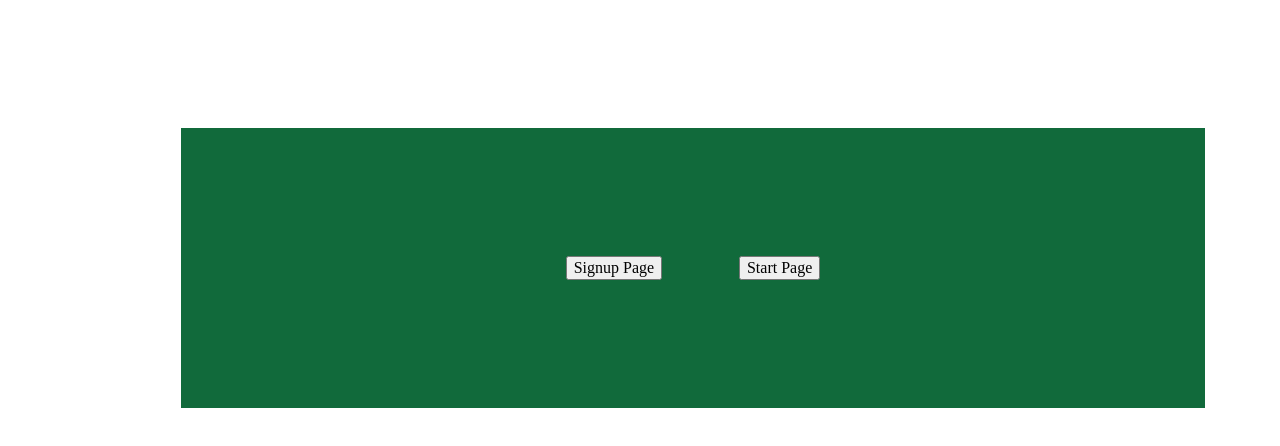
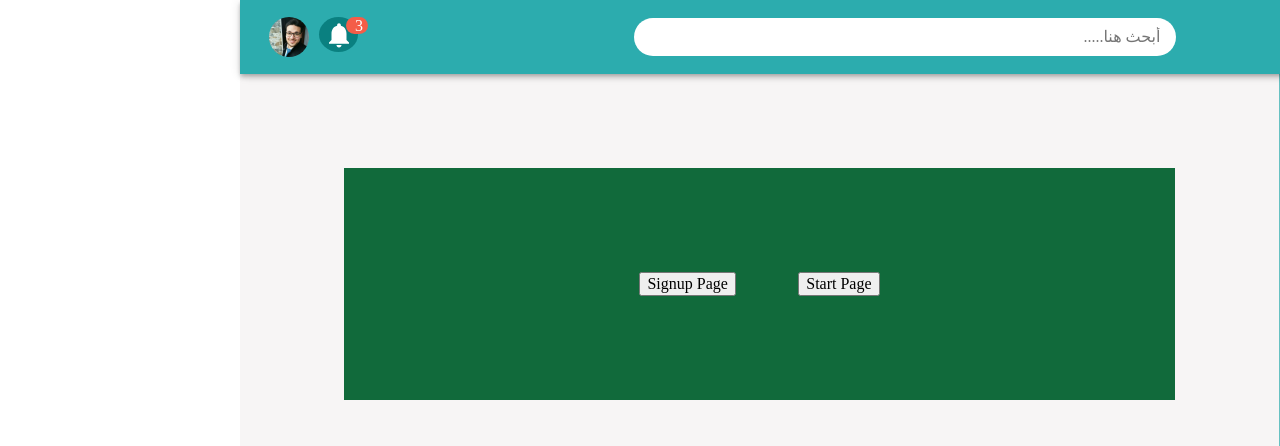
Before and after one commit to mohammedalakhras/Smart-Hospital, a React (Vite) app in the folder frontOf5thYearProject/: page / in a window 1280 px wide. Shown: the top 446 px of the page. Built offline with nearby package versions, Linux system fonts and the light colour scheme.

Commit message:
navBar and SideBar

```diff
--- /dev/null
+++ b/frontOf5thYearProject/src/components/AppNavBar/AppNavBar.jsx
@@ -0,0 +1,51 @@
+//mui components
+import { Box, AppBar, Toolbar, Avatar, Stack, Button } from "@mui/material";
+
+//style css file
+import classes from "./AppNavBar.module.css";
+
+//icon
+import NotificationsIcon from "@mui/icons-material/Notifications";
+import MenuIcon from "@mui/icons-material/Menu";
+
+//image
+import logo from "../../assets/image/logo.png";
+import avaterImage from "../../assets/image/aghiad.jpg";
+
+//context
+import { MainContext } from "../../pages/App";
+import { useContext } from "react";
+export default function AppNavBar() {
+  const {IsMobileValue  , isOpenValue} = useContext(MainContext)
+  const [  , setIsSideBarOpen] = isOpenValue
+  const [isMobile] = IsMobileValue
+  return (
+    <>
+      <AppBar>
+        <Toolbar className={classes.Toolbar}>
+          {isMobile && (
+            <Button p={0} className={classes.menuButton} onClick={()=>{setIsSideBarOpen(true)}}>
+              <MenuIcon />
+            </Button>
+          )}
+          <Box className={classes.logo}>
+            <img src={logo} alt="logo" />
+          </Box>
+          <Box>
+            <input placeholder="أبحث هنا..... " />
+          </Box>
+          <Box>
+            <Stack direction="row" className={classes.AvaterContainer}>
+              <Box>
+                <span>3</span>
+                <NotificationsIcon />
+              </Box>
+              <Avatar src={avaterImage} />
+            </Stack>
+          </Box>
+        </Toolbar>
+      </AppBar>
+      <Toolbar />
+    </>
+  );
+}
--- /dev/null
+++ b/frontOf5thYearProject/src/components/AppNavBar/AppNavBar.module.css
@@ -0,0 +1,57 @@
+.Toolbar{
+    background-color: var(--primary);
+    padding: 5px 20px;
+    justify-content: space-between;
+}
+.Toolbar input{
+    background-color: white;
+    padding: 10px 15px;
+    border-radius: 40px;
+    border: none;
+    width: 40vw;
+}
+.Toolbar input:focus{
+    outline: none;
+}
+.logo{
+    width: 50px;
+}
+.logo img{
+    width: 100%;
+}
+.AvaterContainer div{
+    margin: 5px
+}
+.AvaterContainer div:first-child{
+    background-color: #0A8080;
+    width: 35px;
+    height: 35px;
+    border-radius: 50%;
+    padding-right:4px ;
+    position: relative;
+}
+.AvaterContainer div:first-child span{
+    position: absolute;
+    background-color: #F45D48;
+    width: 17px ;
+    height: 17px;
+    padding-right: 5px;
+    border-radius: 100px;
+    right: -10px;
+}
+.AvaterContainer svg{
+    margin-top: 3px;
+    font-size: 30px;
+}
+@media (max-width:800px) {
+    .AvaterContainer div{
+        margin: 2px;
+    }
+    .logo {
+        width : 40px ;
+    }
+}
+.menuButton{
+    min-width: 0px !important;
+    width: 30px;
+}
--- /dev/null
+++ b/frontOf5thYearProject/src/components/SideBar/SideBar.jsx
@@ -0,0 +1,43 @@
+import {Drawer} from '@mui/material'
+import SideBarContent from './SideBarContent/SideBarContent'
+import { useContext } from 'react'
+import { MainContext } from '../../pages/App'
+export default function SideBar() {
+    const {IsMobileValue,  isOpenValue} = useContext(MainContext)
+    const [isSideBarOpen , setIsSideBarOpen] = isOpenValue
+    const [isMobile ]= IsMobileValue
+  return (
+    <>
+    {!isMobile && <Drawer
+          variant="permanent"
+          sx={{
+            height:'90.5vh' ,
+            "& .MuiDrawer-paper": {
+              backgroundColor: "#68C1C2",
+              overflow: "hidden",
+              position: "static",
+              width:"240px" ,
+              pt: "7px",
+            },
+          }}
+        >
+            <SideBarContent />
+        </Drawer>}
+    {isMobile && <Drawer
+          open={isSideBarOpen}
+          onClose={()=>{setIsSideBarOpen(false)}}
+          anchor='right'
+          sx={{
+            "& .MuiDrawer-paper": {
+              backgroundColor: "#68C1C2",
+              overflow: "hidden",
+              width:"240px" ,
+              pt: "7px",
+            },
+          }}
+        >
+            <SideBarContent />
+        </Drawer>}
+    </>
+  )
+}
--- /dev/null
+++ b/frontOf5thYearProject/src/components/SideBar/SideBarContent/SideBarContent.jsx
@@ -0,0 +1,37 @@
+import { Box, Typography , Avatar } from "@mui/material";
+import classes from "./SideBarContent.module.css";
+import Logo from '../../../assets/image/aghiad.jpg'
+import { MainContext } from "../../../pages/App";
+import { useContext } from "react";
+export default function SideBarContent() {
+  const { IsMobileValue } = useContext(MainContext);
+  const [isMobile] = IsMobileValue;
+  return (
+    <Box className={classes.container}>
+      {isMobile && <span>
+        <Typography variant="string" >Aghiad</Typography>
+        <Avatar  src={Logo}></Avatar >
+        </span>}
+      <Box>
+        <Typography variant="h6">الرئيسية</Typography>
+      </Box>
+      <Box>
+        <Typography variant="h6">توابعها</Typography>
+        <hr />
+        <Typography variant="string">الإطلاع على الأسئلة </Typography>
+        <Typography variant="string">إضافة سؤال </Typography>
+        <Typography variant="string">حذف سؤال</Typography>
+      </Box>
+      <Box>
+        <Typography variant="h6">الحجوزات</Typography>
+        <hr />
+        <Typography variant="string">الإطلاع على المواعيد </Typography>
+        <Typography variant="string">حجز مخبر</Typography>
+        <Typography variant="string">حجز طبيب</Typography>
+      </Box>
+      <Box>
+        <Typography variant="h6">البحث عن طبيب</Typography>
+      </Box>
+    </Box>
+  );
+}
--- /dev/null
+++ b/frontOf5thYearProject/src/components/SideBar/SideBarContent/SideBarContent.module.css
@@ -0,0 +1,35 @@
+.container{
+    padding: 30px;
+}
+.container > span:first-child{
+    padding: 30px;
+    padding-bottom: 0px;
+    display: flex;
+    justify-content: space-between;
+    color: white;
+    text-align: center;
+}
+.container > span:first-child > span {
+    padding-top: 20px;
+    font-weight: bold;
+}
+.container > span:first-child > div {
+    width: 60px;
+    height: 60px;
+}
+.container > div{
+    margin: 20px auto;
+    text-align: center;
+    background-color: white;
+    width: 120px;
+    border-radius: 10px;
+    padding: 10px 5px;
+}
+.container > div h6{
+    font-weight: bold;
+}
+.container > div span{
+    display: block;
+    color: #7E7878;
+    margin: 10px 0px;
+}
--- a/frontOf5thYearProject/src/main.jsx
+++ b/frontOf5thYearProject/src/main.jsx
@@ -12,7 +12,7 @@ import SignUpInputs from "./components/Signup And Login/SignUpInputs.jsx";
 import LoginInputs from "./components/Signup And Login/LoginInputs.jsx";
 
 const router = createBrowserRouter([
-  { path: "/", element: <App /> },
+  { path: "/", element: <App />  },
   { path: "/", element: <Logging /> , children:[
     {path:"/signIn" , element:<LoginInputs />},
     {path:"/signUp" , element:<SignUpInputs />}
--- a/frontOf5thYearProject/src/pages/App.jsx
+++ b/frontOf5thYearProject/src/pages/App.jsx
@@ -1,20 +1,30 @@
+import { Box, useMediaQuery } from "@mui/material";
 import { useNavigate } from "react-router-dom";
-
+import AppNavBar from "../components/AppNavBar/AppNavBar";
+import SideBar from "../components/SideBar/SideBar";
+import classes from "./App.module.css";
+import { createContext, useState } from "react";
+export const MainContext = createContext();
 function App() {
+  const IsMobile = useMediaQuery("(max-width:800px)");
   const navigate = useNavigate();
-
+  const [isSideBarOpen , setIsSideBarOpen] = useState(false)
   return (
     <>
+      <MainContext.Provider value={{IsMobileValue :[IsMobile] ,isOpenValue:[ isSideBarOpen , setIsSideBarOpen]}}>
+        <AppNavBar />
+        <Box className={classes.container}>
+          <SideBar />
+          <div className={classes.main}>
             <div
               style={{
                 display: "flex",
                 justifyContent: "center",
                 alignItems: "center",
-          gap:'10%',
+                gap: "10%",
                 margin: "10%",
                 padding: "10%",
-          backgroundColor:'#116a3b'
-
+                backgroundColor: "#116a3b",
               }}
             >
               <button
@@ -33,6 +43,9 @@ function App() {
                 Signup Page
               </button>
             </div>
+          </div>
+        </Box>
+      </MainContext.Provider>
     </>
   );
 }
--- /dev/null
+++ b/frontOf5thYearProject/src/pages/App.module.css
@@ -0,0 +1,10 @@
+.container {
+    display: flex;
+    flex: 1;
+  }
+  .main {
+    flex: 1;
+    background: #f7f5f5;
+    height: 90.5vh;
+    overflow-y: scroll;
+  }
```
Also changed, not shown: frontOf5thYearProject/src/assets/image/aghiad.jpg (added), frontOf5thYearProject/src/components/SideBar/SideBar.module.css (added). Lines whose indentation alone changed are shown as unchanged.
